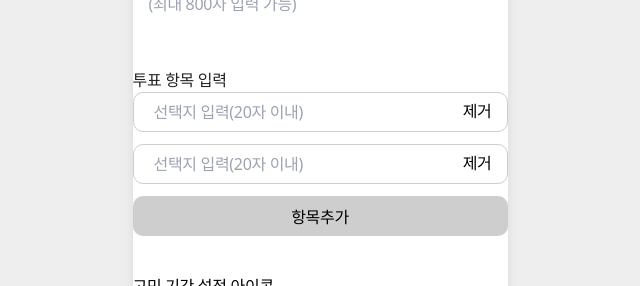
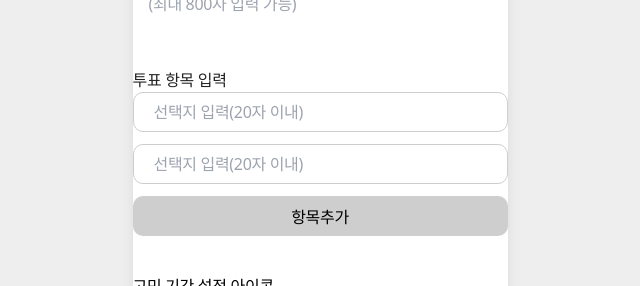
Before and after one commit to chwihae/frontend, a React (Vite) app: page /question in a window 1280 px wide. Shown: the part 261-547 px from the top of the page, without its empty margins (320-960 px from the left). Built offline with nearby package versions, Linux system fonts and the light colour scheme; no server answers; sample sign-in values are in the browser's storage; a web font is replaced by a local one.

Commit message:
feat : option 제거 버튼, 추가버튼 조건 (#8)

```diff
--- a/src/components/Question/FieldsOptionArray.tsx
+++ b/src/components/Question/FieldsOptionArray.tsx
@@ -20,6 +20,7 @@ const FieldsOptionArray = () => {
                 className="h-10 w-full rounded-[10px] border-[1px] border-GS6 px-5 py-[11px]"
                 {...context.register(`options.${index}.name`)}
               />
+              {index >= 2 ? (
                 <button
                   type="button"
                   className="absolute right-4 top-1/2 translate-y-[-50%]"
@@ -27,11 +28,12 @@ const FieldsOptionArray = () => {
                 >
                   제거
                 </button>
+              ) : null}
             </li>
           );
         })}
       </ul>
-      <section>
+      {fields.length < 10 && (
         <button
           type="button"
           className="text-gs2 h-10 w-full rounded-[10px] bg-GS6 px-5 py-[11px]"
@@ -41,7 +43,7 @@ const FieldsOptionArray = () => {
         >
           항목추가
         </button>
-      </section>
+      )}
     </div>
   );
 };
```
Lines whose indentation alone changed are shown as unchanged.
